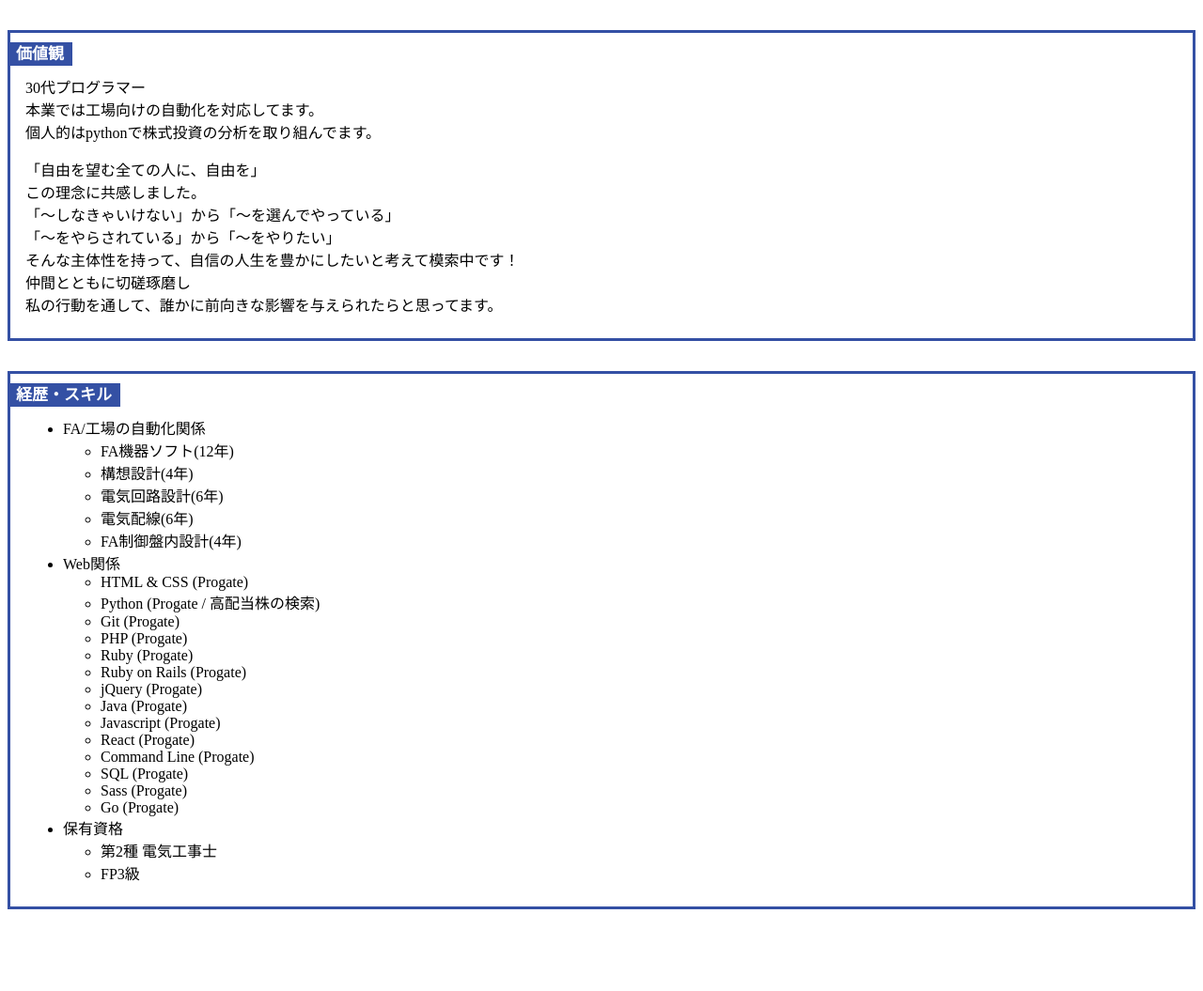
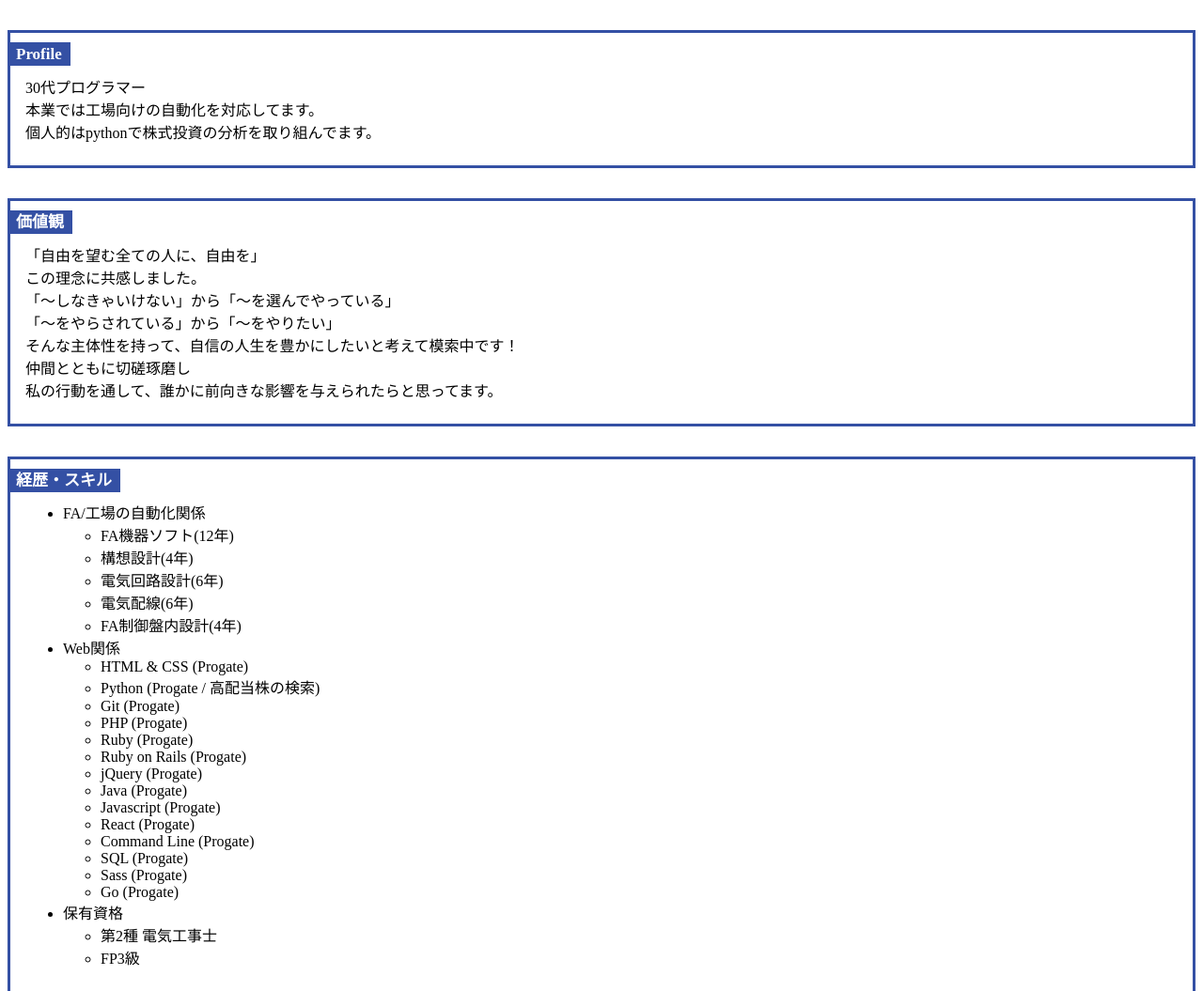
Before and after one commit to tanken10/portfolio, a plain HTML site: page index.html in a window 1280 px wide. Shown: the top 1055 px of the page at 94% size. Before the commit the page ends 1000 px from the top, so only its background shows below. Drawn offline with Linux system fonts and the light colour scheme.

Commit message:
表示の修正

```diff
--- a/index.html
+++ b/index.html
@@ -16,6 +16,8 @@
             本業では工場向けの自動化を対応してます。<br>
             個人的はpythonで株式投資の分析を取り組んでます。<br>
         </p>
+    </div>
+    <div class="contents-item">
         <h1 class="contents-title">価値観</h1>
         <p>
             「自由を望む全ての人に、自由を」<br>
```
